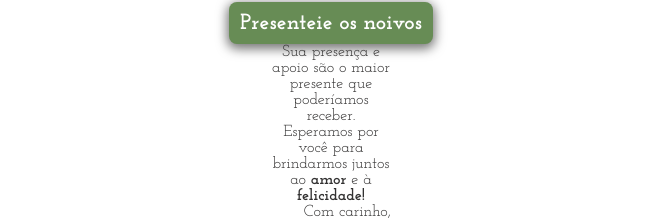
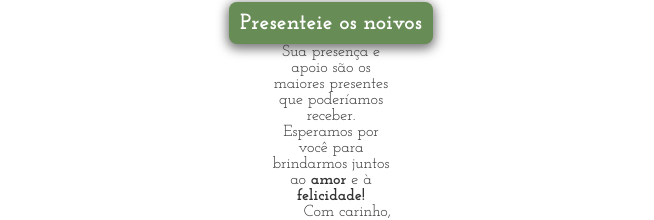
Before and after one commit to hnunezz/Isabella-Mauricio-Wedding-App, an Angular app: page /viagem-dos-sonhos in a window 1280 px wide. Shown: the part 593-813 px from the top of the page, without its empty margins (309-963 px from the left). Built offline with nearby package versions, Linux system fonts and the light colour scheme; a web font is replaced by a local one.

Commit message:
fix: text

```diff
--- a/src/app/payment/payment.component.html
+++ b/src/app/payment/payment.component.html
@@ -30,7 +30,7 @@
   </div>
 
   <p>
-    Sua presença e apoio são o maior presente que poderíamos receber.
+    Sua presença e apoio são os maiores presentes que poderíamos receber.
   </p>
   <p>
     Esperamos por você para brindarmos juntos ao <b>amor</b> e à <b>felicidade!</b>
```
